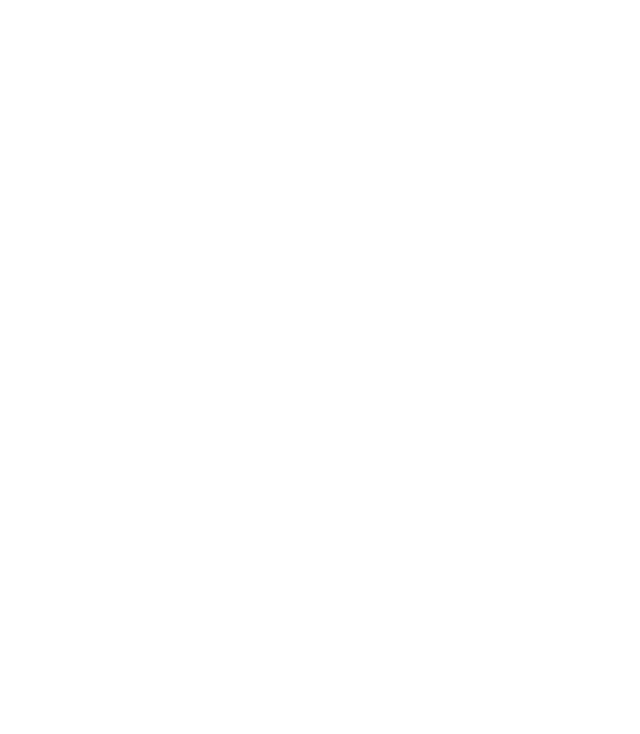
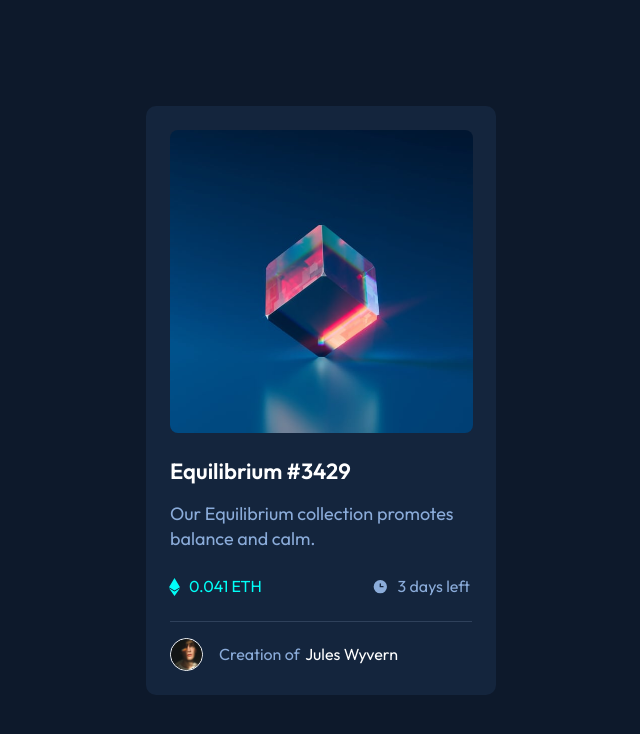
Before and after one commit to nvberkel/nft-card, a plain HTML site: page index.html in a window 1280 px wide. Shown: the whole page, without its empty margins (319-959 px from the left). Drawn offline with Linux system fonts and the light colour scheme.

Commit message:
Files added

```diff
--- a/index.html
+++ b/index.html
@@ -4,13 +4,40 @@
   <meta charset="UTF-8">
   <meta name="viewport" content="width=device-width, initial-scale=1.0">
   <link rel="icon" type="image/png" sizes="32x32" href="./images/favicon-32x32.png">
-  <link rel="stylesheet" href="style.css">
-  <title>NFT</title>
+  <link rel="stylesheet" href="./style.css">
+  <title>Equilibrium #3429</title>
   <link rel="preconnect" href="https://fonts.googleapis.com">
   <link rel="preconnect" href="https://fonts.gstatic.com" crossorigin>
   <link href="https://fonts.googleapis.com/css2?family=Outfit:wght@300;400;600&display=swap" rel="stylesheet">
 </head>
 <body>
-
+  <main>
+    <figure class="card-img">
+      <img src="./images/image-equilibrium.jpg" alt="Equilibrium">
+      <div class="card-overlay">
+        <svg class="card-overlay-svg" width="48" height="48" xmlns="http://www.w3.org/2000/svg"><g fill="none" fill-rule="evenodd"><path d="M0 0h48v48H0z"/><path d="M24 9C14 9 5.46 15.22 2 24c3.46 8.78 12 15 22 15 10.01 0 18.54-6.22 22-15-3.46-8.78-11.99-15-22-15Zm0 25c-5.52 0-10-4.48-10-10s4.48-10 10-10 10 4.48 10 10-4.48 10-10 10Zm0-16c-3.31 0-6 2.69-6 6s2.69 6 6 6 6-2.69 6-6-2.69-6-6-6Z" fill="#FFF" fill-rule="nonzero"/></g></svg>
+      </div>
+    </figure>
+    <h3 class="card-title">Equilibrium #3429</h3>
+    <div class="card-intro"><p>Our Equilibrium collection promotes balance and calm.</p></div>
+    <div class="card-meta-wrap">
+      <div class="card-meta-price">
+        <svg width="11" height="18" xmlns="http://www.w3.org/2000/svg"><path d="M11 10.216 5.5 18 0 10.216l5.5 3.263 5.5-3.262ZM5.5 0l5.496 9.169L5.5 12.43 0 9.17 5.5 0Z" fill="#00FFF8"/></svg>
+        <p>0.041 ETH</p>
+      </div>
+      <div class="card-meta-remaining">
+        <svg width="17" height="17" xmlns="http://www.w3.org/2000/svg"><path d="M8.305 2.007a6.667 6.667 0 1 0 0 13.334 6.667 6.667 0 0 0 0-13.334Zm2.667 7.334H8.305a.667.667 0 0 1-.667-.667V6.007a.667.667 0 0 1 1.334 0v2h2a.667.667 0 0 1 0 1.334Z" fill="#8BACD9"/></svg>
+        <p>3 days left</p>
+      </div>
+    </div>
+    <div class="card-hr"></div>
+    <div class="card-creator-wrap">
+      <img src="./images/image-avatar.png" alt="Jules Wyvern">
+      <div class="card-creator">
+        <span>Creation of</span>
+        <a href="#">Jules Wyvern</a>
+      </div>
+    </div>
+  </main>
 </body>
 </html>
--- a/style.css
+++ b/style.css
@@ -1,5 +1,11 @@
 :root {
-    --font-color: blue;
+    --soft-blue: hsl(215, 51%, 70%);
+    --cyan: hsl(178, 100%, 50%);
+    --cyan-50: hsl(178, 100%, 50%, 0.5);
+    --main-bg-dark-blue: hsl(217, 54%, 11%);
+    --card-bg-dark-blue: hsl(216, 50%, 16%);
+    --line-dark-blue: hsl(215, 32%, 27%);
+    --white: hsl(0, 0%, 100%);
 }
 
 * {
@@ -8,8 +14,133 @@
     box-sizing: border-box;
 }
 
-body{
+body {
+    width: 100%;
+    min-height: 100vh;
+    display: flex;
+    justify-content: center;
     font-family: 'Outfit', sans-serif;
     font-size: 18px;
-    color: var(--font-color);
+    color: var(--white);
+    background: var(--main-bg-dark-blue);
 }
+
+main {
+    width:350px;
+    background: var(--card-bg-dark-blue);
+    margin: auto;
+    padding: 24px;
+    border-radius: 10px;
+}
+
+.card-img {
+    width: 303px;
+    height: 303px;
+    position: relative;
+    display: flex;
+    justify-content: center;
+    align-items: center;
+    margin: 0 0 24px 0;
+    cursor: pointer;
+}
+
+.card-img img{
+    width: 100%;
+    height: 100%;
+    border-radius: 8px;
+}
+
+.card-overlay {
+    width: 100%;
+    height: 100%;
+    position: absolute;
+    display: flex;
+    justify-content: center;
+    align-items: center;
+    background: var(--cyan-50);
+    opacity: 0;
+    border-radius: 8px;
+}
+
+.card-img:hover .card-overlay {
+    opacity: 1;
+}
+
+h3.card-title {
+    font-size: 22px;
+    margin: 0 0 16px;
+}
+
+h3.card-title:hover {
+    color: var(--cyan);
+    cursor: pointer;
+}
+
+.card-intro {
+    font-size: 18px;
+    line-height: 25px;
+    color: var(--soft-blue);
+    margin: 0 0 25px;
+}
+
+.card-meta-wrap {
+    display: flex;
+    justify-content: space-between;
+    margin: 0 0 25px;
+}
+
+.card-meta-wrap svg {
+    margin: 2px 9px 0 0
+}
+
+.card-meta-price {
+    color: var(--cyan);
+}
+
+.card-meta-remaining {
+    color: var(--soft-blue);
+}
+
+.card-meta-price,
+.card-meta-remaining {
+    height: 20px;
+    display: flex;
+    font-size: 16px;
+    margin: 0 2px 0 -1px;
+}
+
+.card-hr {
+    width: 100%;
+    height: 1px;
+    margin: 0 0 16px;
+    background: var(--line-dark-blue);
+}
+
+.card-creator-wrap {
+    display: flex;
+    justify-content: left;
+    align-items: center;
+    font-size: 16px;
+}
+
+.card-creator-wrap img {
+    width: 33px;
+    height: 33px;
+    border-radius: 50%;
+    border: 1px solid var(--white);
+}
+
+.card-creator span {
+    margin: 0 0 0 16px;
+    color: var(--soft-blue);
+}
+
+.card-creator a {
+    color: var(--white);
+    text-decoration: none;
+    margin: 0 0 0 2px;
+}
+
+.card-creator a:hover {
+    color: var(--cyan);
+}
```
Also changed, not shown: images/favicon-32x32.png (added), images/image-avatar.png (added), images/image-equilibrium.jpg (added), images/original-temp.jpg (added).
